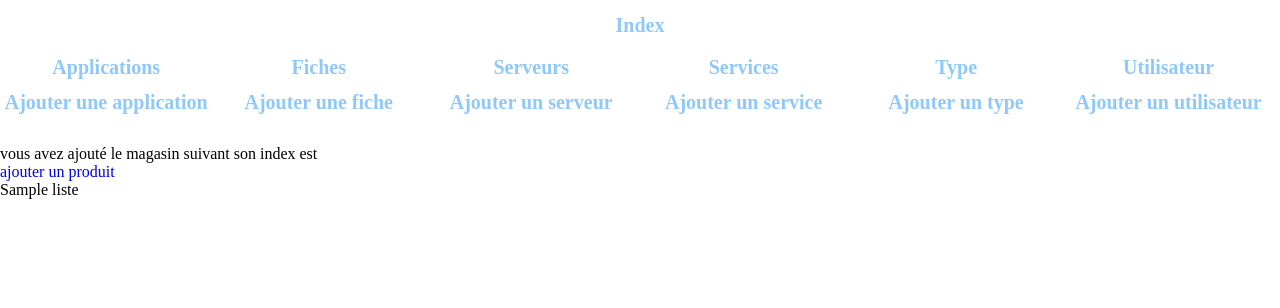
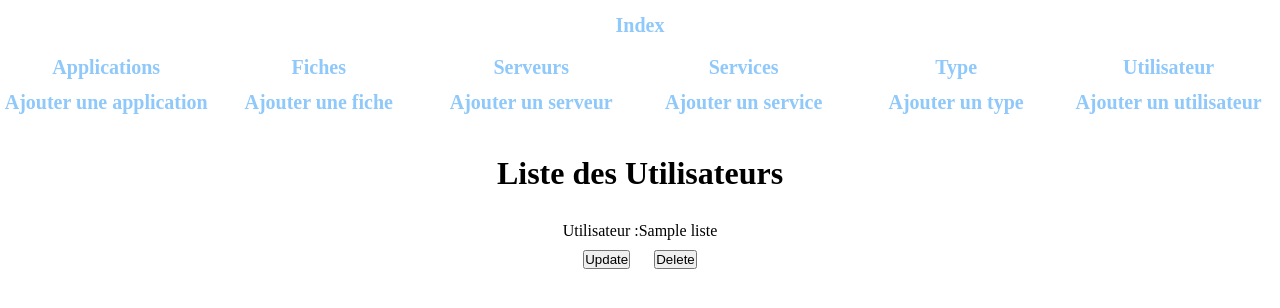
Before and after one commit to julesgtz/SAE23_push, a Django app: template adminsite/templates/adminsite/utilisateurs/affiche.html in a window 1280 px wide. Shown: the top 308 px of the page. Run offline with Django 3.2, Linux system fonts and the light colour scheme; the template is opened without the code that fills it: most values are stand-ins (such as "Sample title", 1, 10 or a date in 2020).

Commit message:
affiche tout

```diff
--- a/adminsite/templates/adminsite/applications/affiche.html
+++ b/adminsite/templates/adminsite/applications/affiche.html
@@ -11,7 +11,7 @@
 <h1> Liste des Applications</h1>
 <ol>
 {%for l in liste%}
-<p>Application {{l}}</p>
+<p>Application :{{l}}</p>
     <div class="img">
     <img src="/media/{{l.logo}}" height="300px" width="300px"/>
         </div>
--- a/adminsite/templates/adminsite/utilisateurs/affiche.html
+++ b/adminsite/templates/adminsite/utilisateurs/affiche.html
@@ -7,13 +7,19 @@
 </head>
 <body>
     {% block content %}
-<p> vous avez ajouté le magasin suivant  son index est  </p>
-<a href="ajout_produit/{{id}}/">ajouter un produit</a>
-<ol>
-    {% for l in liste %}
-<li> {{l}}</li>
-    {% endfor %}
-</ol>
-{% endblock %}
+    <div class="form">
+    <h1> Liste des Utilisateurs</h1>
+    <ol>
+        {% for l in liste %}
+        <p>Utilisateur :{{l}}</p>
+    <a href="/adminsite/utilisateurs/update/{{l.id}}/">
+    <input type="submit" value="Update"\>{% csrf_token %}</a>
+
+    <a href="/adminsite/utilisateurs/delete/{{ l.id }}/" >
+    <input type="submit" value="Delete">{% csrf_token %}</a>
+
+        {% endfor %}
+    </ol></div>
+    {% endblock %}
 </body>
 </html>
--- a/adminsite/utilisateurs_views.py
+++ b/adminsite/utilisateurs_views.py
@@ -17,7 +17,7 @@ def traitement(request):
 
 def index(request):
     app = list(models.Utilisateurs.objects.all())
-    return render(request, 'adminsite/utilisateurs/index.html',{"liste": app})
+    return render(request, 'adminsite/utilisateurs/affiche.html',{"liste": app})
 
 def delete(request, id):
     stream = models.Utilisateurs.objects.get(pk=id)
```
Also changed, not shown: adminsite/templates/adminsite/serveurs/affiche.html (+11 -5 lines), adminsite/templates/adminsite/services/affiche.html (+10 -4 lines), adminsite/templates/adminsite/types/affiche.html (+14 -6 lines).
